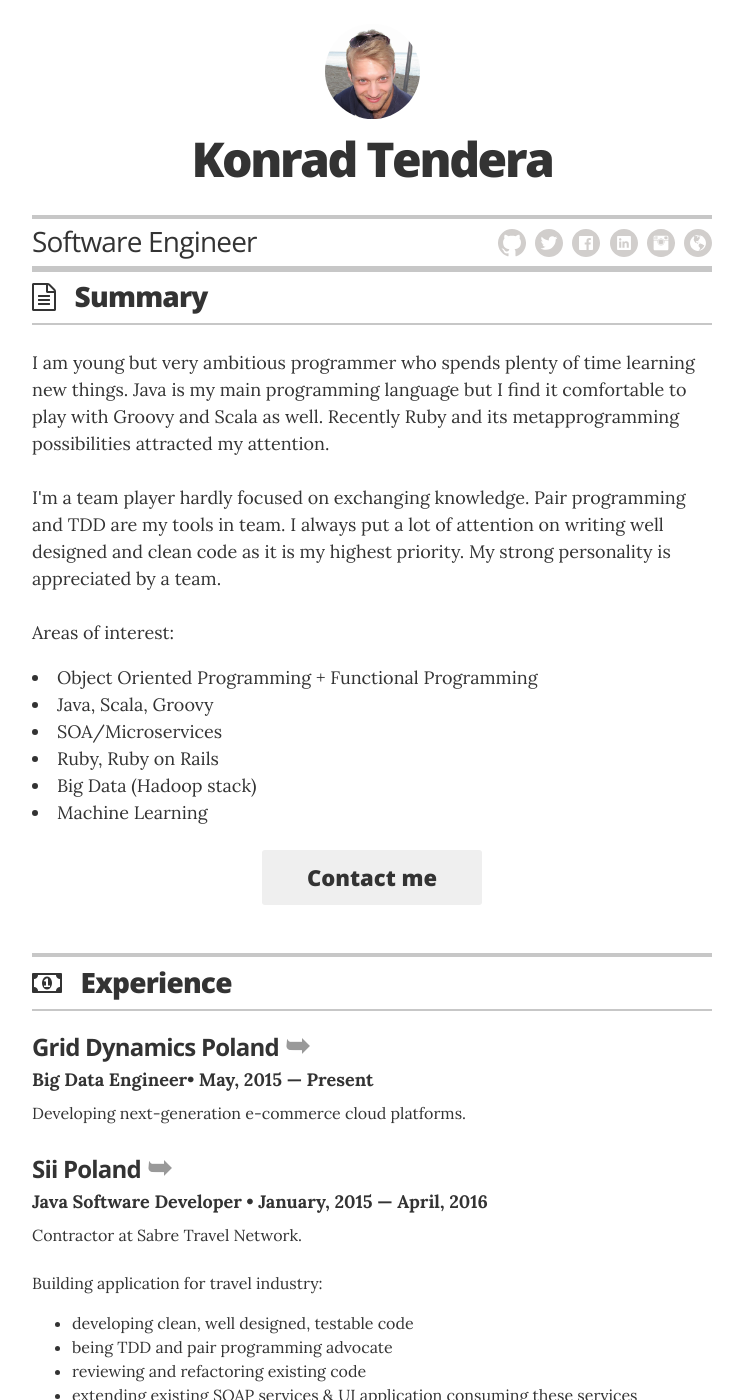
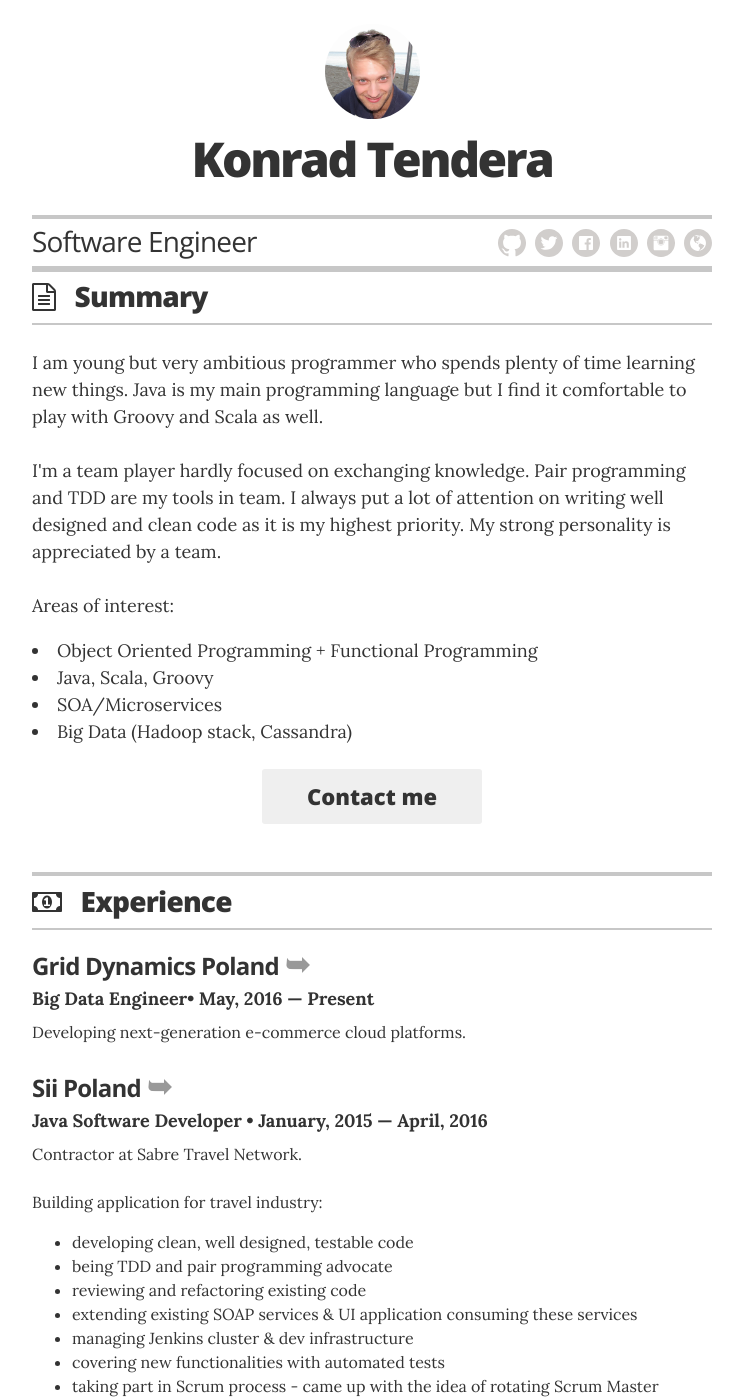
Before and after one commit to k0ner/resume, a Jekyll site: the page built from index.html, in a window 1280 px wide and 1400 px high. Shown: the whole window, without its empty margins (268-1011 px from the left). Built offline with Jekyll 4.4.1, drawn with Linux system fonts in a browser that asks for light colours; nearby versions of some CDN libraries; some of the changed text lies outside the part shown.

Commit message:
update resume

```diff
--- a/_layouts/resume.html
+++ b/_layouts/resume.html
@@ -31,7 +31,7 @@
             <h2><i class="fa fa-file-text-o"></i>&nbsp;&nbsp;&nbsp;Summary</h2>
           </header>
           <p>
-            I am young but very ambitious programmer who spends plenty of time learning new things. Java is my main programming language but I find it comfortable to play with Groovy and Scala as well. Recently Ruby and its metapprogramming possibilities attracted my attention.
+            I am young but very ambitious programmer who spends plenty of time learning new things. Java is my main programming language but I find it comfortable to play with Groovy and Scala as well.
             <br/><br/>
             I'm a team player hardly focused on exchanging knowledge. Pair programming and TDD are my tools in team. I always put a lot of attention on writing well designed and clean code as it is my highest priority. My strong personality is appreciated by a team.
             <br/><br/>
@@ -40,9 +40,7 @@
             <li>Object Oriented Programming + Functional Programming</li>
             <li>Java, Scala, Groovy</li>
             <li>SOA/Microservices</li>
-            <li>Ruby, Ruby on Rails</li>
-            <li>Big Data (Hadoop stack)</li>
-            <li>Machine Learning</li>
+            <li>Big Data (Hadoop stack, Cassandra)</li>
           </p>
         </section>
 
@@ -66,7 +64,7 @@
         <!-- Duplicate these resume-item elements and edit accordingly for each job you want to add here -->
         <div class="resume-item">
           <h3 class="resume-item-title"><a href="https://www.griddynamics.com/" target="blank">Grid Dynamics Poland</a></h3>
-          <h4 class="resume-item-details">Big Data Engineer&bull; May, 2015 &mdash; Present</h4>
+          <h4 class="resume-item-details">Big Data Engineer&bull; May, 2016 &mdash; Present</h4>
           <p class="resume-item-copy">
             Developing next-generation e-commerce cloud platforms.
           </p>
@@ -151,13 +149,13 @@
           <h2><i class="fa fa-graduation-cap"></i>&nbsp;&nbsp;&nbsp;Education</h2>
         </header>
 
-        <div class="resume-item">
+        <!--<div class="resume-item">
           <h3 class="resume-item-title"><a href="http://agh.edu.pl" target="blank">AGH University of Science and Technology</a></h3>
           <h4 class="resume-item-details">Master's Degree, Computer Science &bull; 2013 &mdash; present</h4>
           <p class="resume-item-copy">
             Thesis in progress...
           </p>
-        </div>
+        </div>-->
 
         <div class="resume-item">
           <h3 class="resume-item-title"><a href="http://agh.edu.pl" target="blank">AGH University of Science and Technology</a></h3>
```
